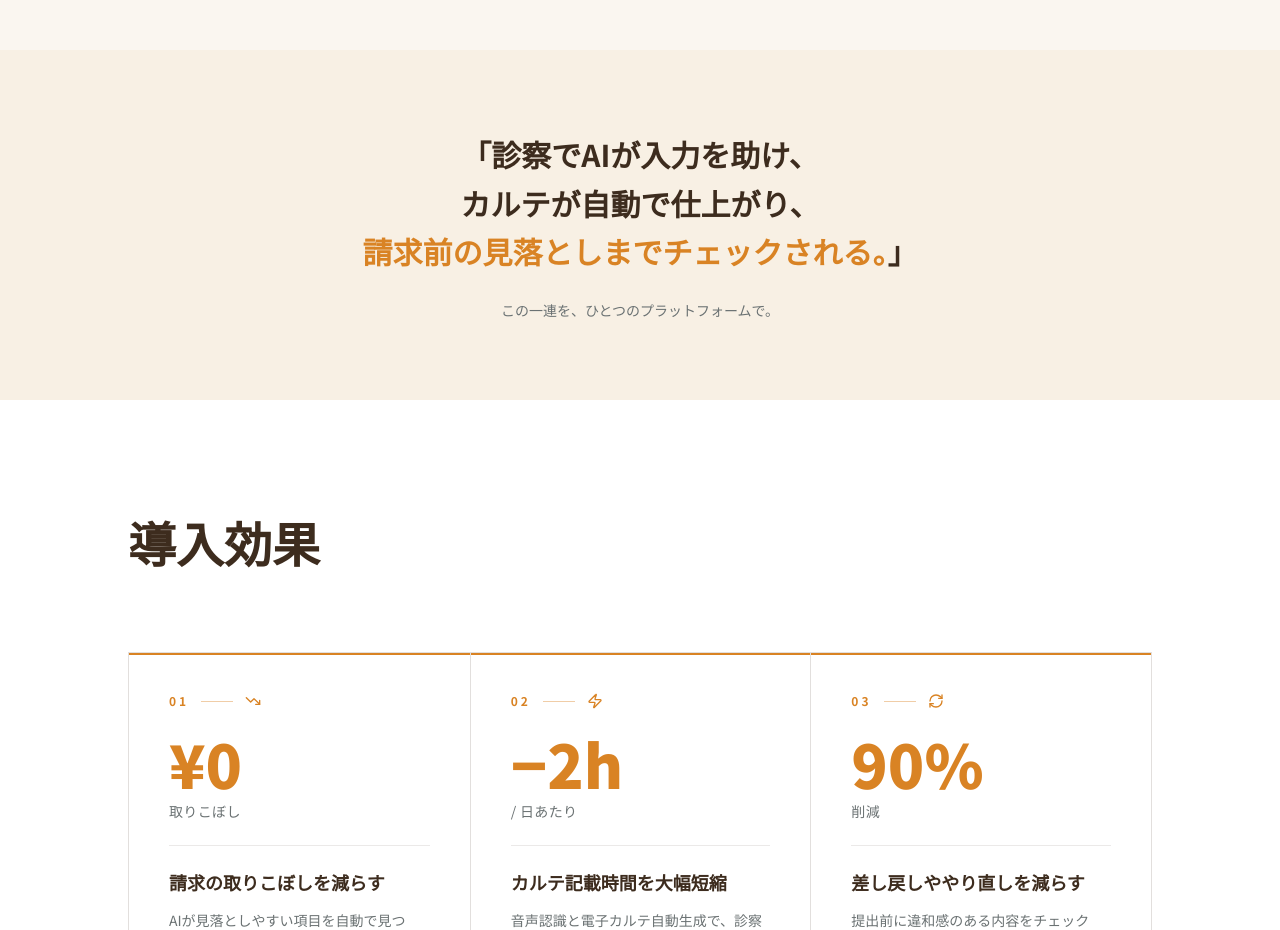
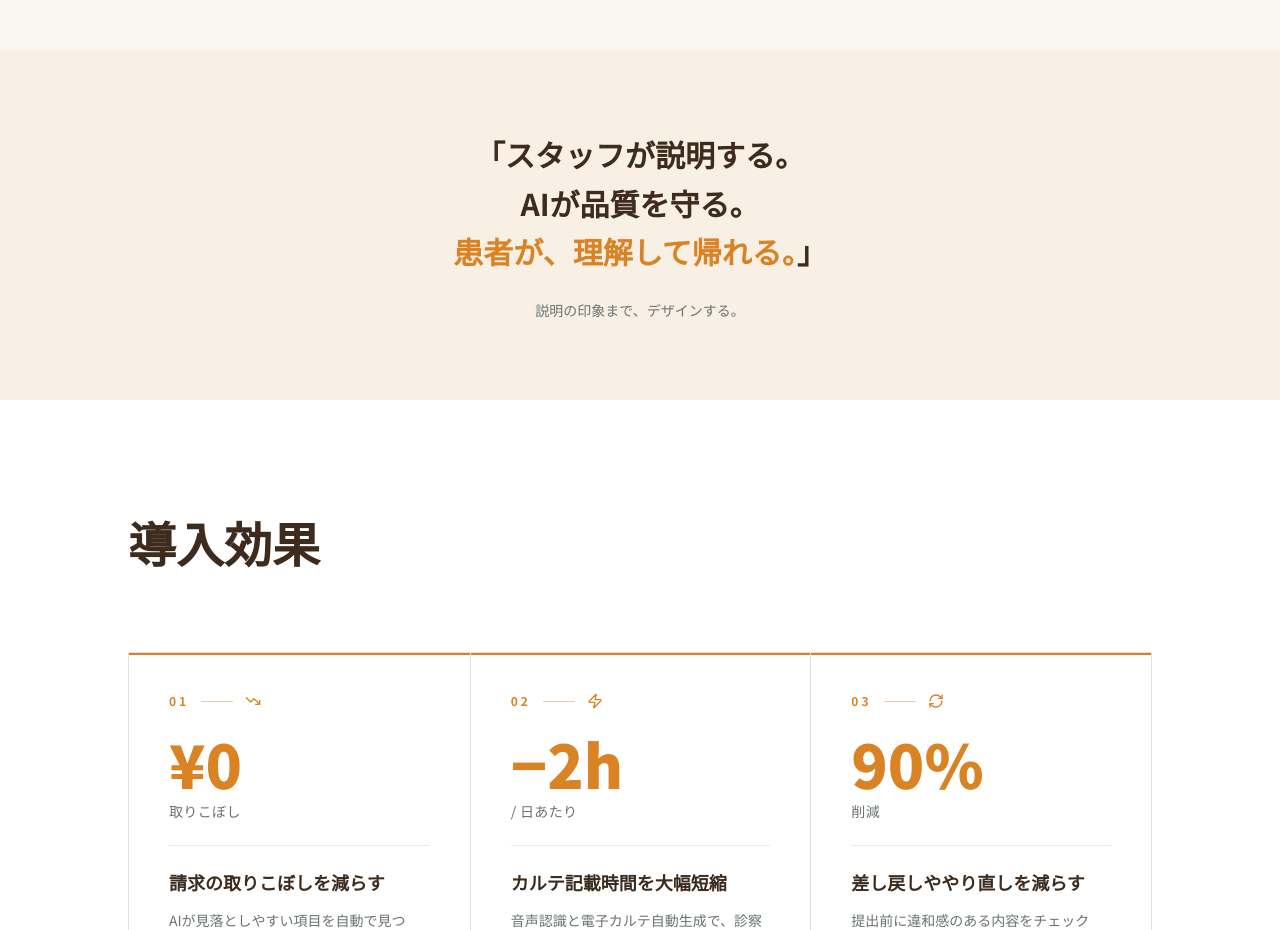
Before and after one commit to ilmiaco/ilmiacosite, a React (Vite) app: page / in a window 1280 px wide. Shown: the part 8880-9810 px from the top of the page. Built offline with nearby package versions, Linux system fonts and the light colour scheme.

Commit message:
feat: update QuoteBanner for イルミアガイド

```diff
--- a/src/app/components/sections/QuoteBanner.tsx
+++ b/src/app/components/sections/QuoteBanner.tsx
@@ -3,13 +3,13 @@ export default function QuoteBanner() {
     <section className="py-16 md:py-20 px-5 sm:px-6 bg-[#D98324]/6">
       <div className="max-w-3xl mx-auto text-center">
         <blockquote className="text-base sm:text-xl md:text-2xl lg:text-3xl font-bold text-[#3D2C1E] leading-relaxed">
-          「診察でAIが入力を助け、
+          「スタッフが説明する。
           <br className="hidden sm:block" />
-          カルテが自動で仕上がり、
+          AIが品質を守る。
           <br className="hidden sm:block" />
-          <span className="text-[#D98324]">請求前の見落としまでチェックされる。</span>」
+          <span className="text-[#D98324]">患者が、理解して帰れる。</span>」
         </blockquote>
-        <p className="text-sm text-[#6B7273] mt-6">この一連を、ひとつのプラットフォームで。</p>
+        <p className="text-sm text-[#6B7273] mt-6">説明の印象まで、デザインする。</p>
       </div>
     </section>
   );
```
